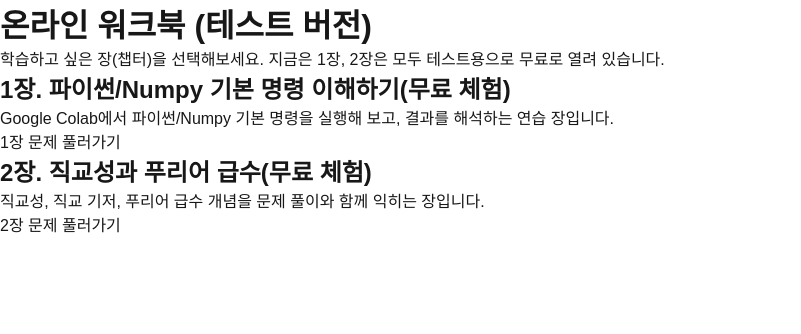
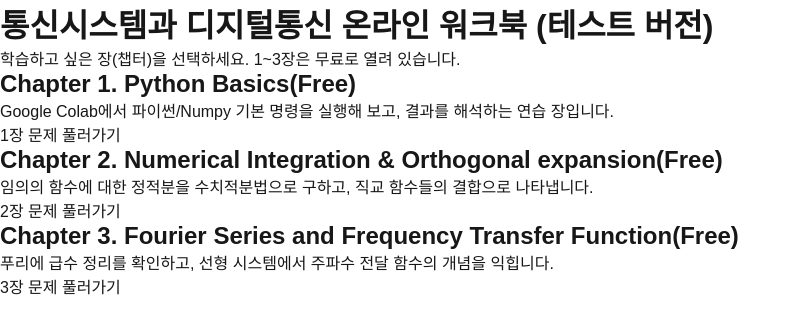
Before and after one commit to ingoo09/communication_workbook, a Next.js app: page /workbook in a window 1280 px wide. Shown: the top 334 px of the page, without its empty margins (0-801 px from the left). Built offline with nearby package versions, Linux system fonts and the light colour scheme.

Commit message:
260504 1212

```diff
--- a/src/app/workbook/page.tsx
+++ b/src/app/workbook/page.tsx
@@ -5,15 +5,15 @@
     <main className="min-h-screen p-4">
       <div className="mx-auto w-full max-w-4xl space-y-4">
         <header>
-          <h1 className="text-2xl font-bold mb-2">온라인 워크북 (테스트 버전)</h1>
+          <h1 className="text-2xl font-bold mb-2">통신시스템과 디지털통신 온라인 워크북 (테스트 버전)</h1>
           <p className="text-sm">
-            학습하고 싶은 장(챕터)을 선택해보세요. 지금은 1장, 2장은 모두 테스트용으로 무료로 열려 있습니다.
+            학습하고 싶은 장(챕터)을 선택하세요. 1~3장은 무료로 열려 있습니다.
           </p>
         </header>
 
         <section className="space-y-3 text-sm">
           <div>
-            <h2 className="font-semibold">1장. 파이썬/Numpy 기본 명령 이해하기(무료 체험)</h2>
+            <h2 className="font-semibold">Chapter 1. Python Basics(Free)</h2>
             <p>Google Colab에서 파이썬/Numpy 기본 명령을 실행해 보고, 결과를 해석하는 연습 장입니다.</p>
             <a
               href="/workbook/ch1-python-basics"
@@ -24,8 +24,8 @@
           </div>
 
           <div>
-            <h2 className="font-semibold">2장. 직교성과 푸리어 급수(무료 체험)</h2>
-            <p>직교성, 직교 기저, 푸리어 급수 개념을 문제 풀이와 함께 익히는 장입니다.</p>
+            <h2 className="font-semibold">Chapter 2. Numerical Integration & Orthogonal expansion(Free)</h2>
+            <p>임의의 함수에 대한 정적분을 수치적분법으로 구하고, 직교 함수들의 결합으로 나타냅니다.</p>
             <a
               href="/workbook/ch2-orthogonality"
               className="inline-block mt-1 px-3 py-1 border rounded-md bg-gray-900 hover:bg-gray-800 text-xs"
@@ -33,6 +33,17 @@
               2장 문제 풀러가기
             </a>
           </div>
+
+          <div>
+            <h2 className="font-semibold">Chapter 3. Fourier Series and Frequency Transfer Function(Free)</h2>
+            <p>푸리에 급수 정리를 확인하고, 선형 시스템에서 주파수 전달 함수의 개념을 익힙니다.</p>
+            <a
+              href="/workbook/ch3"
+              className="inline-block mt-1 px-3 py-1 border rounded-md bg-gray-900 hover:bg-gray-800 text-xs"
+            >
+              3장 문제 풀러가기
+            </a>
+          </div>
         </section>
       </div>
     </main>
```
